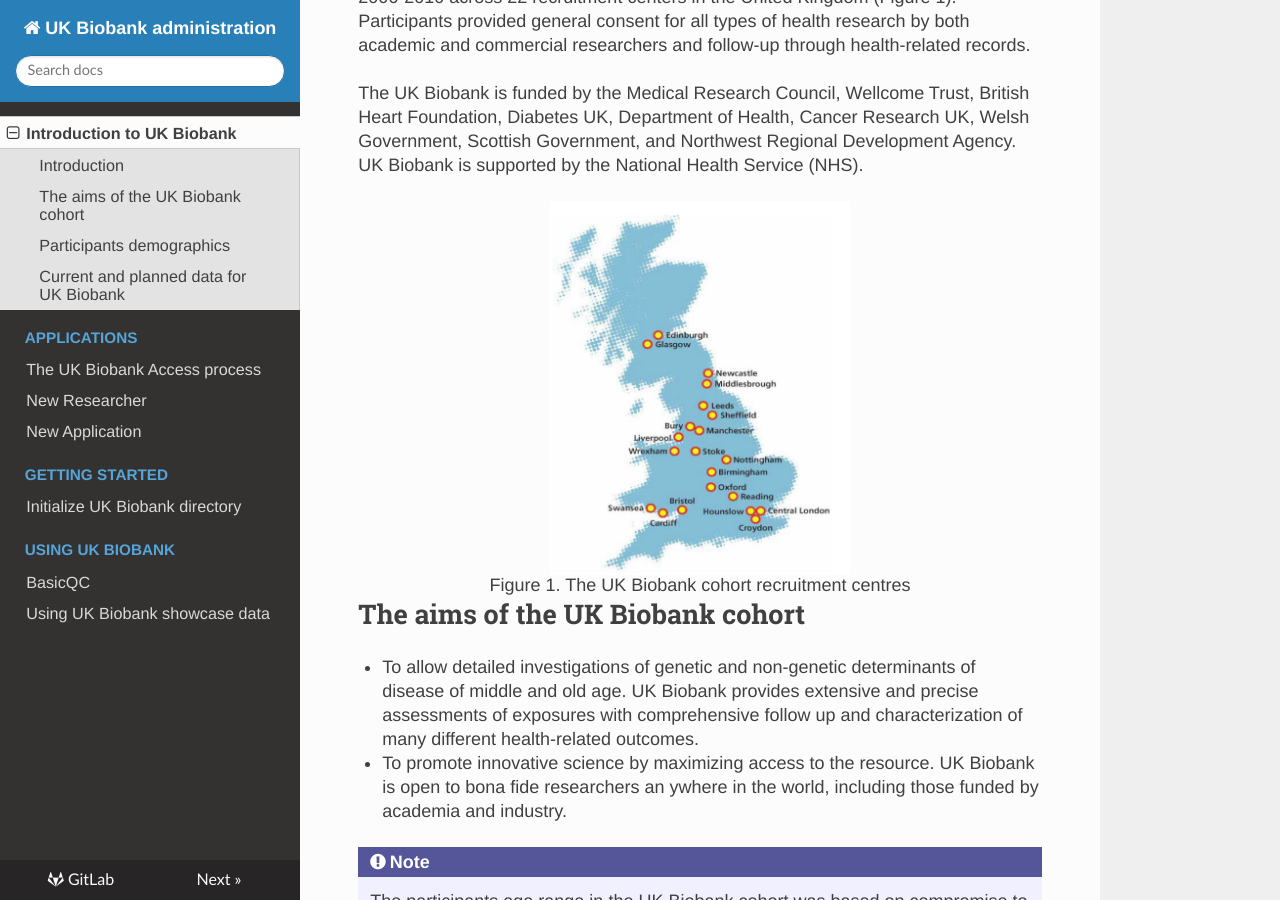
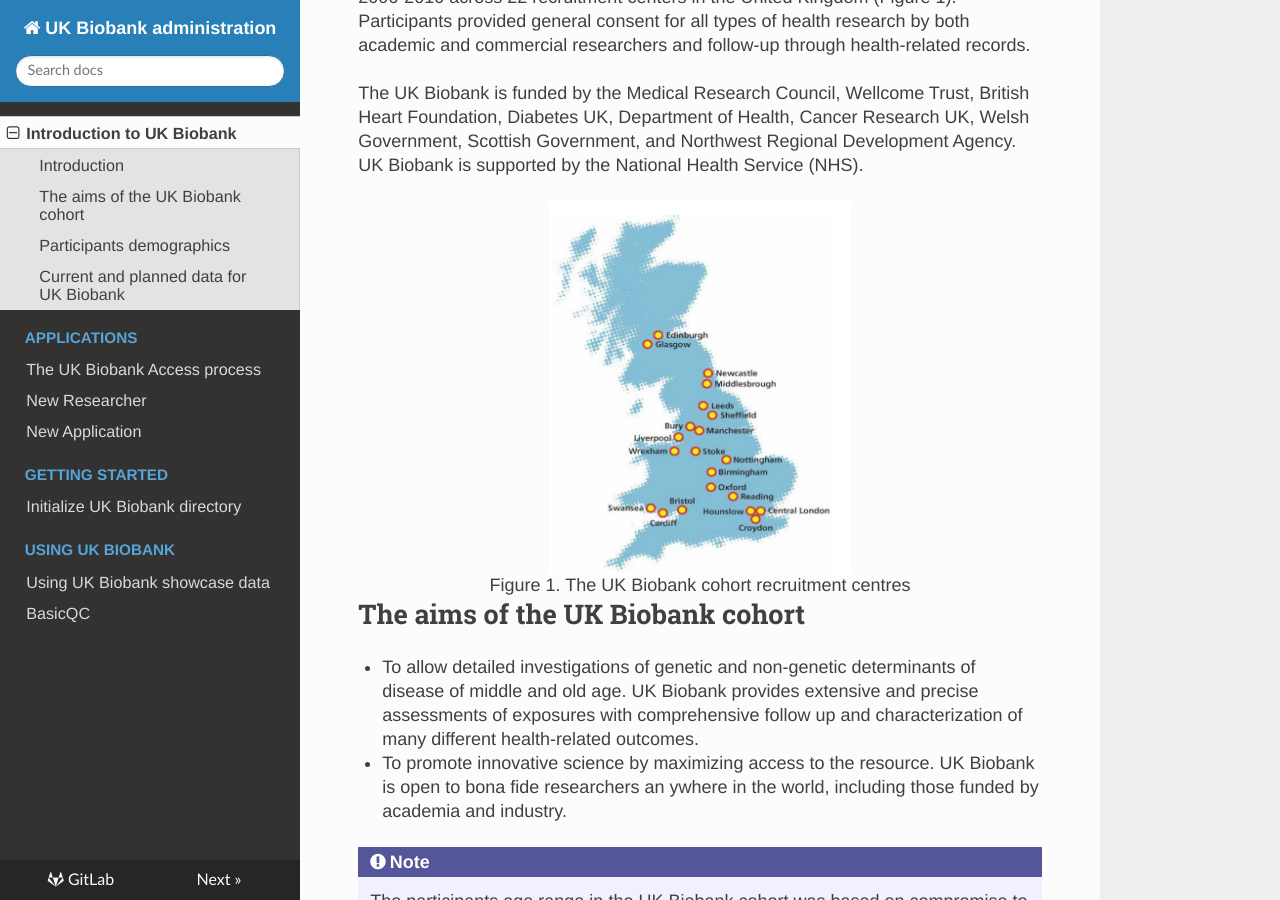
Before and after one commit to garethmarkel/ukb-administration, an MkDocs documentation site: the page built from docs/index.md, in a window 1280 px wide and 900 px high, scrolled down 316 px. Built offline with MkDocs 1.6.1, drawn with Linux system fonts in a browser that asks for light colours; comment, search, counter and statistics services are not loaded; part of the change alters nothing that is shown.

Commit message:
[Update] Changes order in menu

```diff
--- a/mkdocs.yml
+++ b/mkdocs.yml
@@ -12,8 +12,8 @@ nav:
     - Getting Started:
         -  admin/init_structure.md
     - Using UK Biobank:
+        - admin/data_manipulation.md
         - admin/basic_qc.md
-        - admin/data_manipulation.md
 theme:
     name: readthedocs
     highlightjs: false
```
